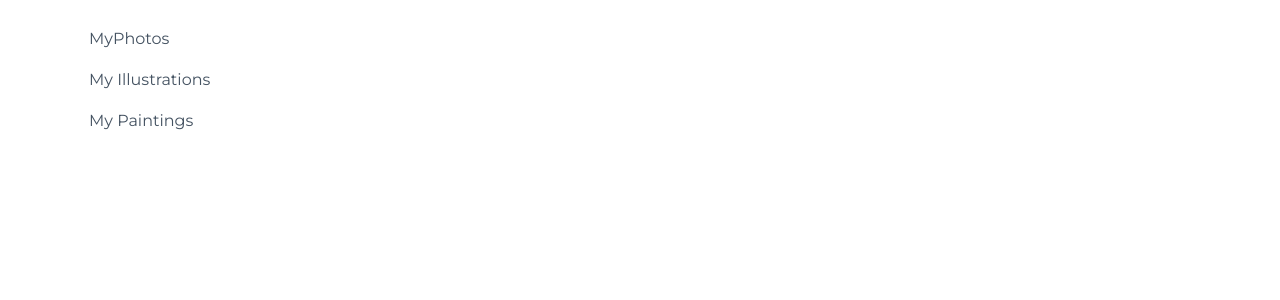
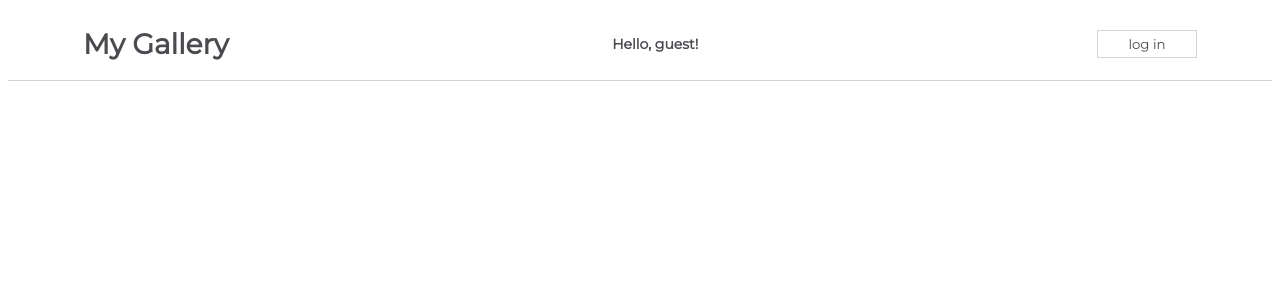
Before and after one commit to claudio-cruz/ReactChallenge1, a React (Create React App) app in the folder my-app/: page / in a window 1280 px wide. Shown: the top 300 px of the page. Built offline with nearby package versions, Linux system fonts and the light colour scheme.

Commit message:
Using class components challenge

```diff
--- a/my-app/src/App.js
+++ b/my-app/src/App.js
@@ -1,9 +1,10 @@
 import css from './App.module.css';
 import Sidebar from "./components/Sidebar"
+import NavBar from "./components/NavBarSimple"
 
 function App() {
   return (
-    <Sidebar />
+    <NavBar />
   );
 }
 
--- /dev/null
+++ b/my-app/src/components/NavBarSimple.js
@@ -0,0 +1,39 @@
+import React from "react";
+import css from "./css/NavBarSimple.module.css"
+
+
+class NavBar extends React.Component {
+
+    constructor(props) {
+        super(props);
+        this.state = {
+            message: "Hello, guest!",
+            buttonText: "log in",
+        };
+    }
+
+    handleClick() {
+        this.setState((prevState, prevProps) => {
+            console.log("Previous State:", prevState);
+            console.log("Previous State:", prevProps);
+            return {
+                message: prevState.message === "Hello, guest!" ? "Welcome back, user!" : "Hello, guest!",
+                buttonText: prevState.buttonText === "log in" ? "log out": "log in",
+            };
+        });
+
+    }
+
+    render() {
+        return (
+            <div className={css.NavBar} >
+            <h1>My Gallery</h1>
+            <span>{this.state.message}</span>
+            <button onClick={() => this.handleClick()}>{this.state.buttonText}</button>
+            </div>
+        )
+    }
+
+}
+
+export default NavBar;
--- a/my-app/src/components/Sidebar.js
+++ b/my-app/src/components/Sidebar.js
@@ -4,11 +4,13 @@
 
 const Sidebar = (props) => {
     console.log(props);
-    return <div className={css.sidebar}>
+    return (
+        <div className={css.sidebar}>
         <a href="#">MyPhotos</a>
         <a href="#">My Illustrations</a>
         <a href="#">My Paintings</a>
-    </div>
+        </div>
+    )
 }
 
 export default Sidebar;
```
